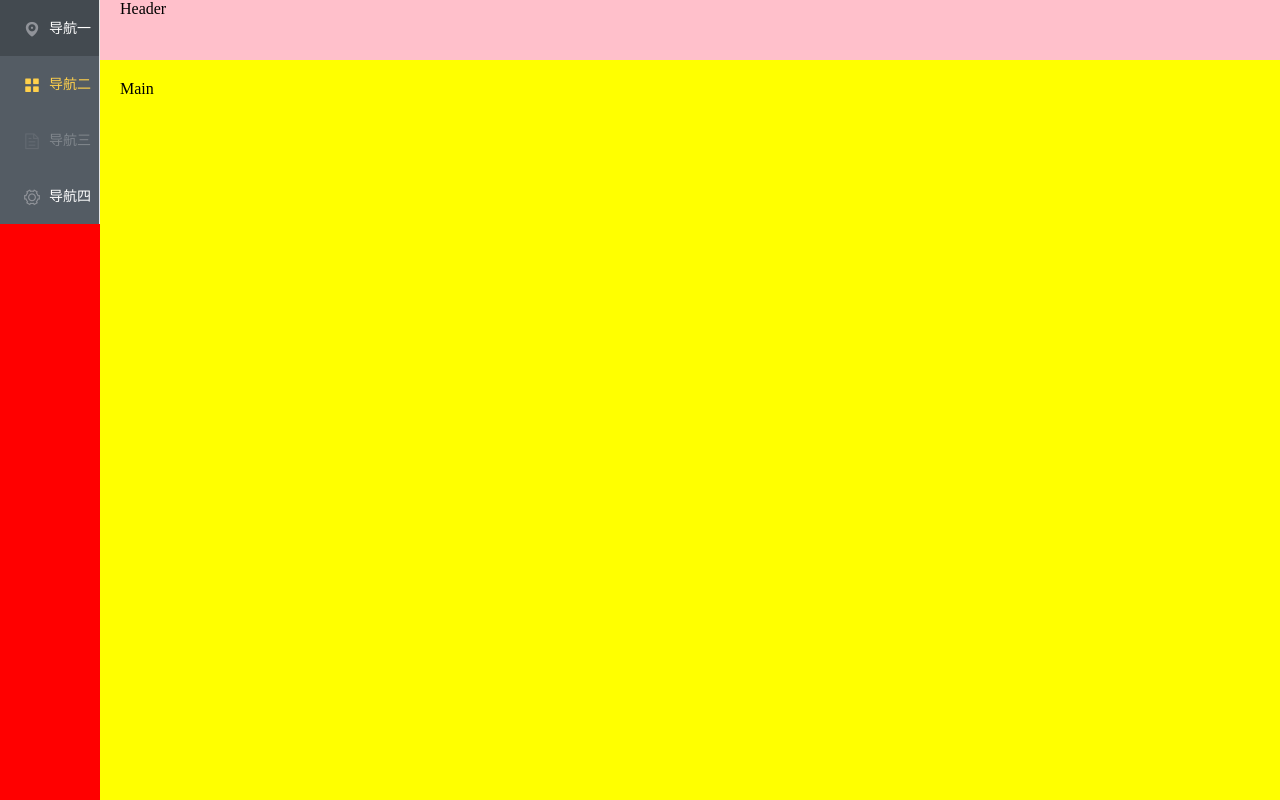
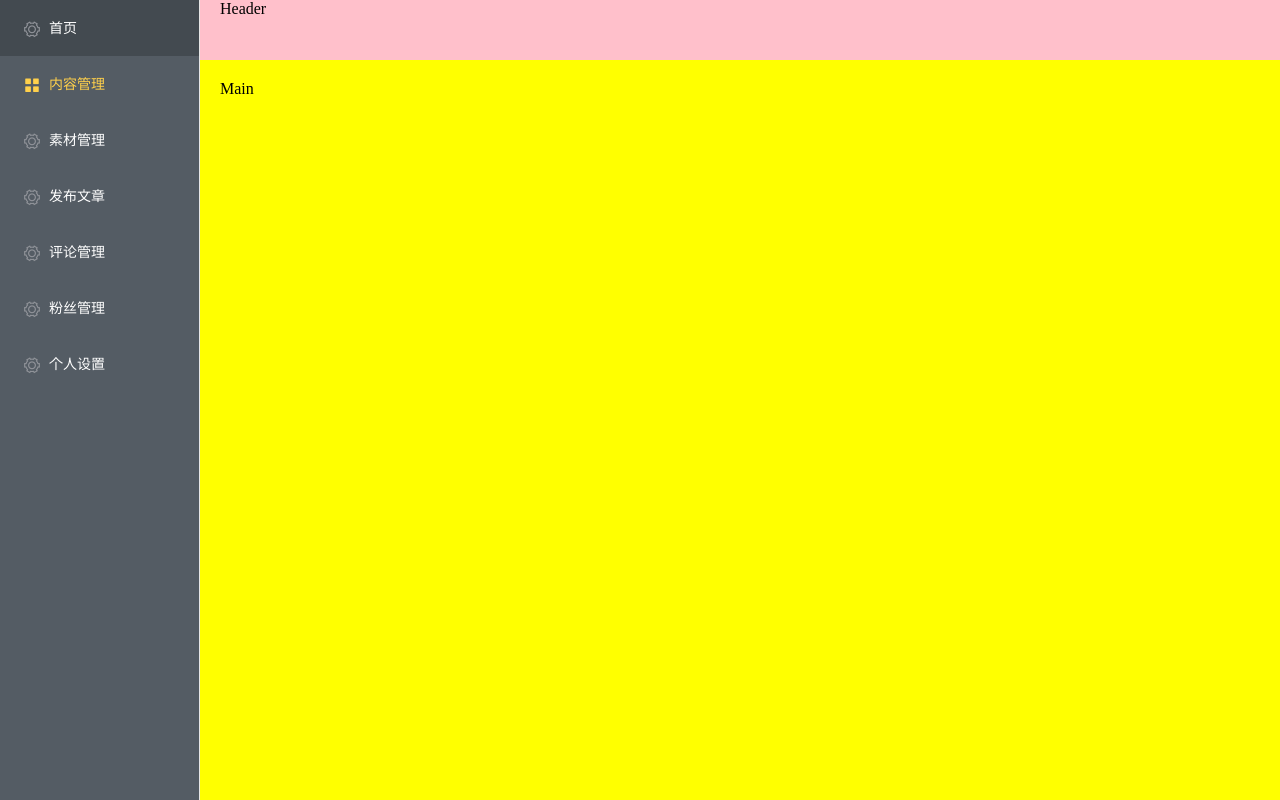
Before and after one commit to jing731/public-admin, a Vue app: page /#/ in a window 1280 px wide. Built offline with nearby package versions, Linux system fonts and the light colour scheme.

Commit message:
完成了侧边栏导航

```diff
--- a/src/views/layout/components/aside.vue
+++ b/src/views/layout/components/aside.vue
@@ -7,35 +7,33 @@
       background-color="#545c64"
       text-color="#fff"
       active-text-color="#ffd04b">
-      <el-submenu index="1">
-        <template slot="title">
-          <i class="el-icon-location"></i>
-          <span>导航一</span>
-        </template>
-        <el-menu-item-group>
-          <template slot="title">分组一</template>
-          <el-menu-item index="1-1">选项1</el-menu-item>
-          <el-menu-item index="1-2">选项2</el-menu-item>
-        </el-menu-item-group>
-        <el-menu-item-group title="分组2">
-          <el-menu-item index="1-3">选项3</el-menu-item>
-        </el-menu-item-group>
-        <el-submenu index="1-4">
-          <template slot="title">选项4</template>
-          <el-menu-item index="1-4-1">选项1</el-menu-item>
-        </el-submenu>
-      </el-submenu>
+      <el-menu-item index="1">
+        <i class="el-icon-setting"></i>
+        <span slot="title">首页</span>
+      </el-menu-item>
       <el-menu-item index="2">
         <i class="el-icon-menu"></i>
-        <span slot="title">导航二</span>
+        <span slot="title">内容管理</span>
       </el-menu-item>
-      <el-menu-item index="3" disabled>
-        <i class="el-icon-document"></i>
-        <span slot="title">导航三</span>
+      <el-menu-item index="3">
+        <i class="el-icon-setting"></i>
+        <span slot="title">素材管理</span>
       </el-menu-item>
       <el-menu-item index="4">
         <i class="el-icon-setting"></i>
-        <span slot="title">导航四</span>
+        <span slot="title">发布文章</span>
+      </el-menu-item>
+      <el-menu-item index="5">
+        <i class="el-icon-setting"></i>
+        <span slot="title">评论管理</span>
+      </el-menu-item>
+      <el-menu-item index="6">
+        <i class="el-icon-setting"></i>
+        <span slot="title">粉丝管理</span>
+      </el-menu-item>
+      <el-menu-item index="7">
+        <i class="el-icon-setting"></i>
+        <span slot="title">个人设置</span>
       </el-menu-item>
     </el-menu>
 </template>
--- a/src/views/layout/index.vue
+++ b/src/views/layout/index.vue
@@ -5,7 +5,7 @@
     <router-view />
   </div> -->
 <el-container class="layout-container">
-  <el-aside class="aside" width="100px"><app-aside></app-aside></el-aside>
+  <el-aside class="aside" width="200px"><app-aside class="asdie-menu"></app-aside></el-aside>
   <el-container>
     <el-header class="header">Header</el-header>
     <el-main class="main">Main</el-main>
@@ -39,6 +39,9 @@ export default {
     left: 0;
     right: 0;
     bottom: 0;
+    .asdie-menu{
+      height: 100%;
+    }
     .aside{
       background-color: red;
     }
```
